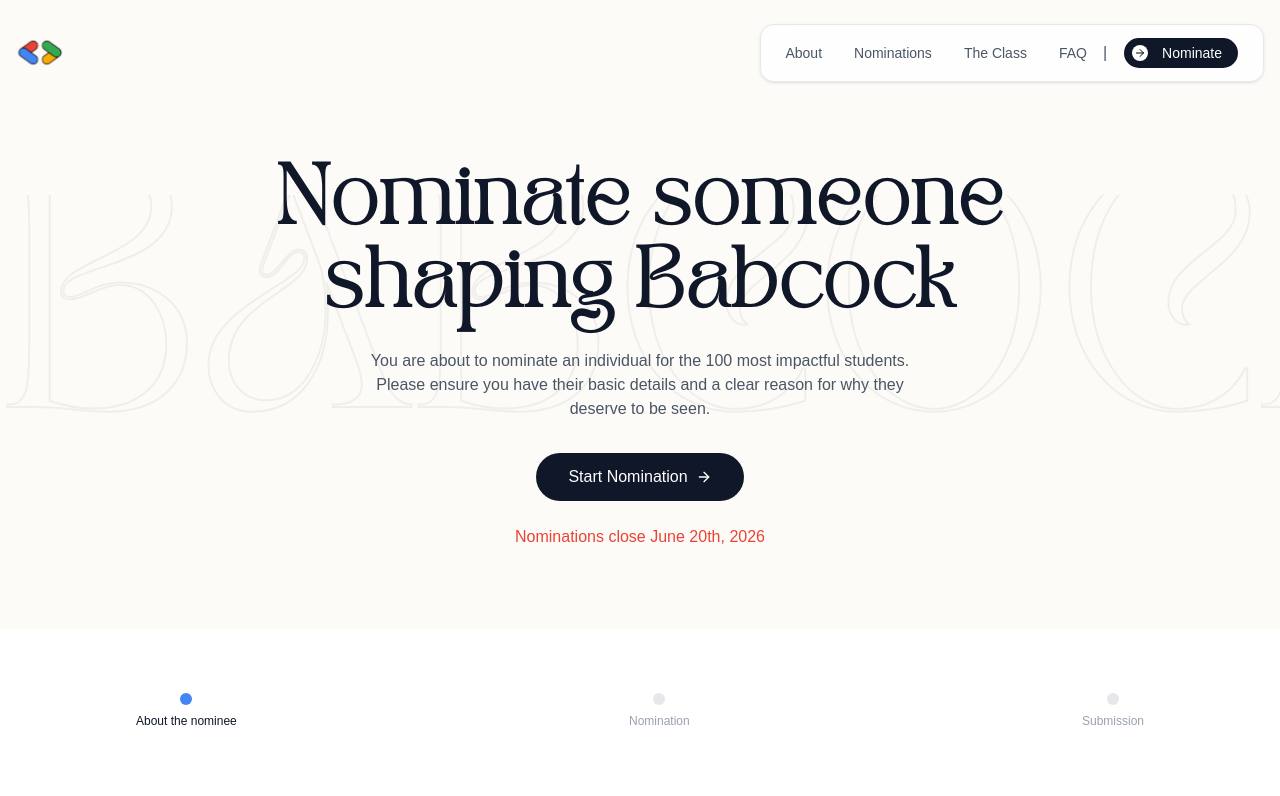
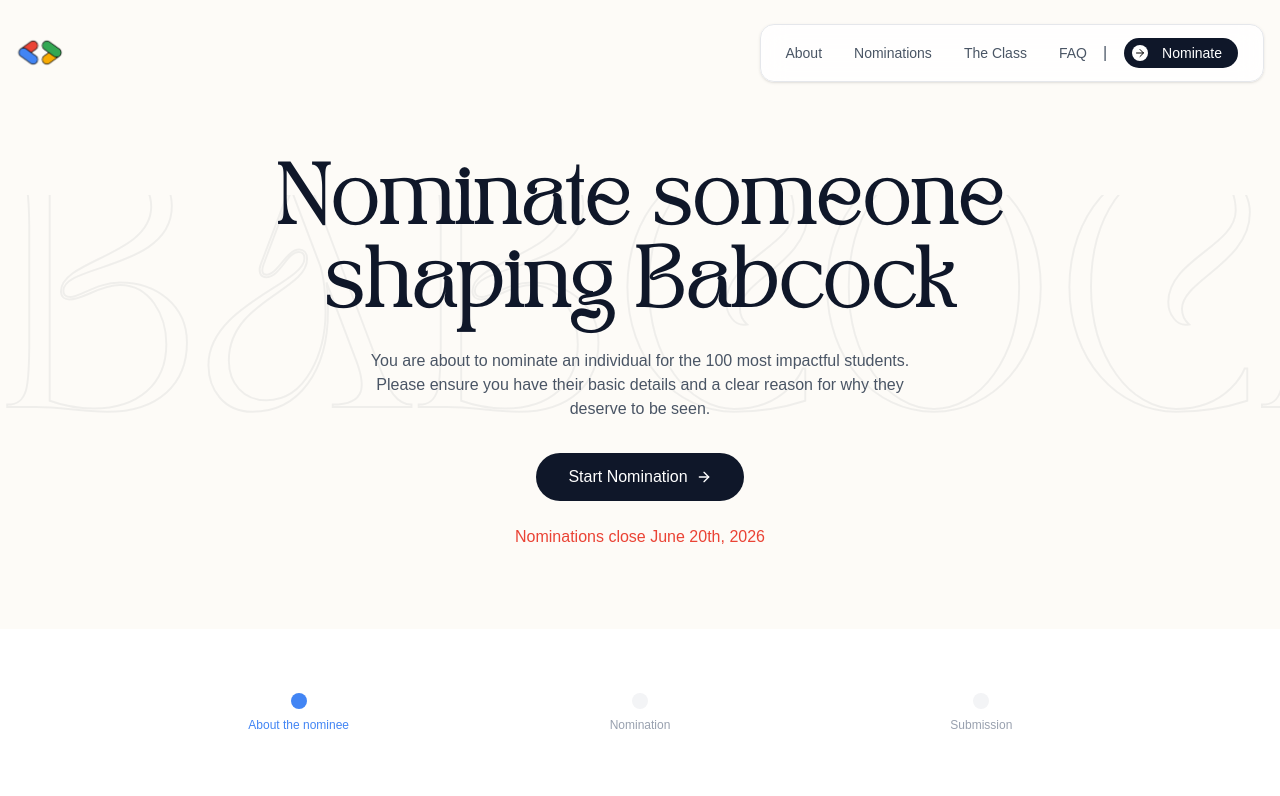
Before and after one commit to GDGBabcockUniversity/the-hundred, a Next.js app: page /nominate in a window 1280 px wide. Shown: the top 796 px of the page. Built offline with nearby package versions, Linux system fonts and the light colour scheme; a web font is replaced by a local one.

Commit message:
feat: enhance NominationWizard progress bar layout and animation

```diff
--- a/components/nomination/NominationWizard.tsx
+++ b/components/nomination/NominationWizard.tsx
@@ -27,31 +27,47 @@ export function NominationWizard() {
   return (
     <div>
       {/* Progress Indicator */}
-      <div className="flex items-center justify-between mb-16 relative">
-        <div className="absolute left-0 top-1/2 -translate-y-1/2 w-full h-0.5 bg-gray-100 -z-10" />
+      <div className="relative mb-16 w-full">
+        {/* Background track */}
+        <div className="absolute left-[16.66%] right-[16.66%] top-2 h-[2px] bg-gray-100 -z-10" />
 
+        {/* Active track */}
+        <div
+          className="absolute left-[16.66%] top-2 h-[2px] bg-brand-blue -z-10 transition-all duration-500 ease-in-out"
+          style={{ width: `${((step - 1) / (steps.length - 1)) * 66.66}%` }}
+        />
+
+        <div className="flex justify-between w-full">
           {steps.map((s) => (
             <div
               key={s.num}
-            className="flex flex-col items-center gap-2 bg-white px-2"
+              className="flex flex-col items-center flex-1 gap-2"
             >
+              <div className="bg-white px-4">
                 <div
-              className={cn("w-3 h-3 rounded-full shrink-0 transition-colors", {
-                "bg-brand-blue": step === s.num,
-                "bg-brand-green": step > s.num,
-                "bg-gray-200": step < s.num,
-              })}
+                  className={cn(
+                    "w-4 h-4 rounded-full shrink-0 transition-colors duration-500",
+                    {
+                      "bg-brand-blue": step >= s.num,
+                      "bg-gray-100": step < s.num,
+                    },
+                  )}
                 />
+              </div>
               <span
-              className={cn(`text-xs font-medium`, {
-                "text-brand-navy": step >= s.num,
+                className={cn(
+                  "text-xs font-medium transition-colors duration-500",
+                  {
+                    "text-brand-blue": step >= s.num,
                     "text-gray-400": step < s.num,
-              })}
+                  },
+                )}
               >
                 {s.label}
               </span>
             </div>
           ))}
+        </div>
       </div>
 
       {/* Step Content */}
```
Lines whose indentation alone changed are shown as unchanged.
